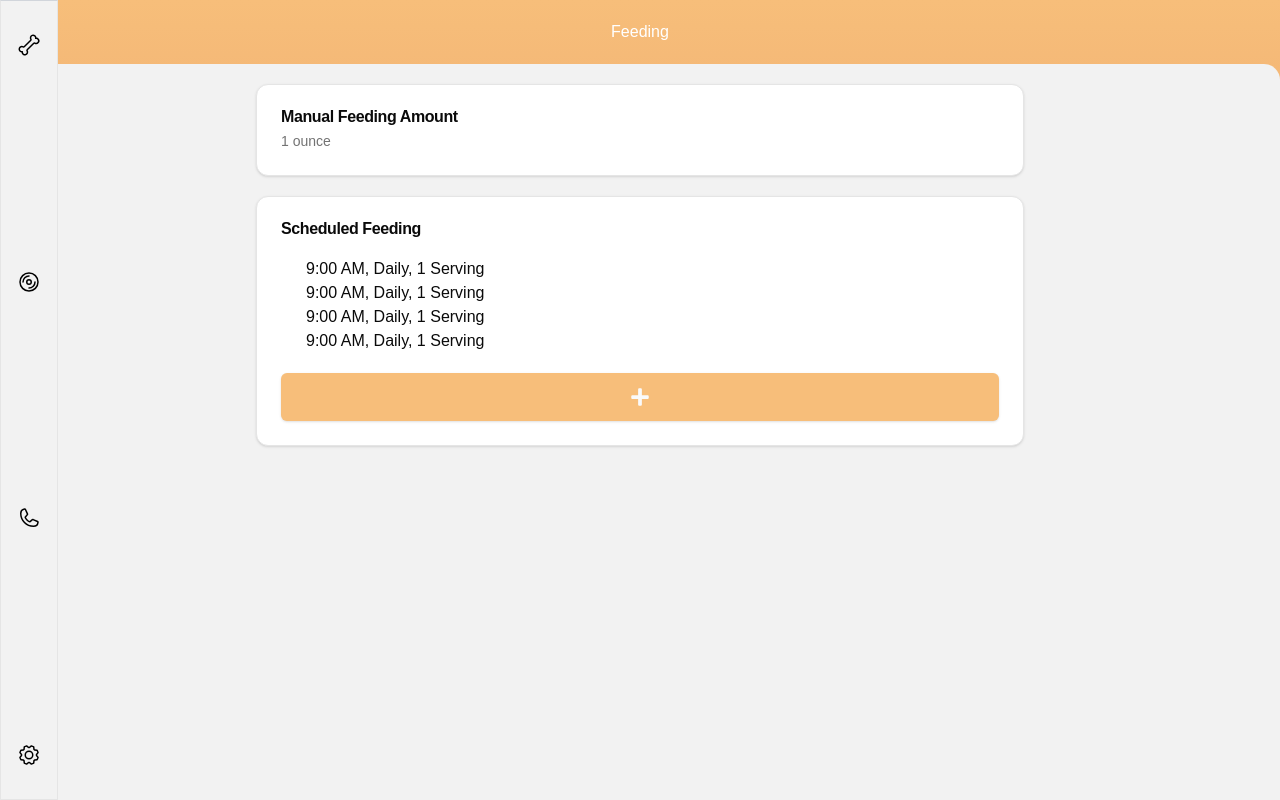
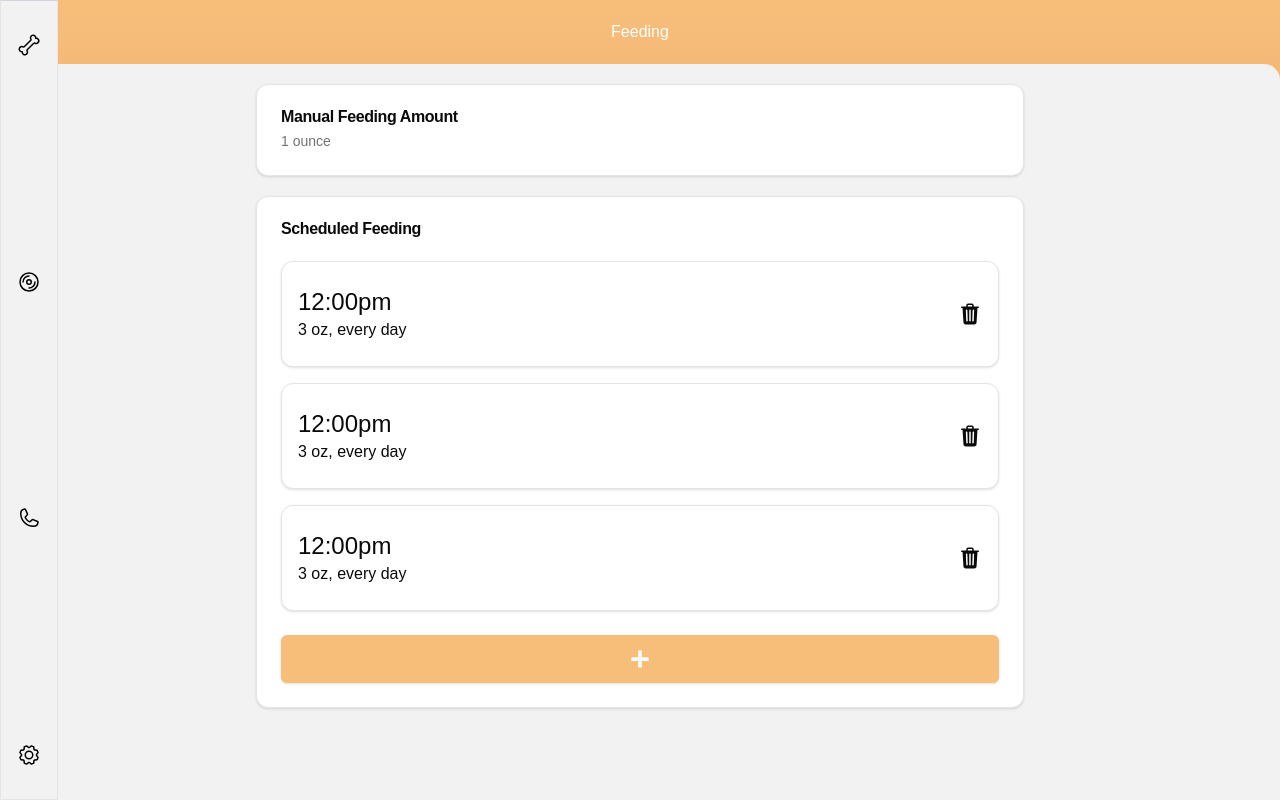
Before and after one commit to stardustgd/SmartPetFeeder, a Next.js app: page /feeding in a window 1280 px wide. Built offline with nearby package versions, Linux system fonts and the light colour scheme.

Commit message:
feat(FeedingPage): add ability to delete a schedule

```diff
--- /dev/null
+++ b/components/feeding/ScheduleCard.tsx
@@ -0,0 +1,115 @@
+'use client'
+
+import { IoTrash } from 'react-icons/io5'
+import { useState } from 'react'
+import { useToast } from '@/hooks/use-toast'
+import { useMediaQuery } from '@/hooks/use-media-query'
+
+import { Button } from '@/components/ui/button'
+import { Card } from '../ui/card'
+import {
+  Dialog,
+  DialogClose,
+  DialogContent,
+  DialogDescription,
+  DialogFooter,
+  DialogHeader,
+  DialogTitle,
+  DialogTrigger,
+} from '@/components/ui/dialog'
+import {
+  Drawer,
+  DrawerClose,
+  DrawerContent,
+  DrawerDescription,
+  DrawerFooter,
+  DrawerHeader,
+  DrawerTitle,
+  DrawerTrigger,
+} from '@/components/ui/drawer'
+
+type ScheduleCardProps = {
+  days: string
+  time: string
+  amount: string
+}
+
+export default function ScheduleCard({
+  days,
+  time,
+  amount,
+}: ScheduleCardProps) {
+  const isDesktop = useMediaQuery('(min-width: 768px)')
+  const [isOpen, setIsOpen] = useState(false)
+  const { toast } = useToast()
+
+  const handleDeletion = () => {
+    toast({
+      title: 'Schedule Deleted',
+      description: 'Feeding schedule has been deleted',
+    })
+
+    // Handle deletion in backend here
+
+    setIsOpen(false)
+  }
+
+  const DialogDrawer = isDesktop ? Dialog : Drawer
+  const DialogDrawerTrigger = isDesktop ? DialogTrigger : DrawerTrigger
+  const DialogDrawerContent = isDesktop ? DialogContent : DrawerContent
+  const DialogDrawerHeader = isDesktop ? DialogHeader : DrawerHeader
+  const DialogDrawerTitle = isDesktop ? DialogTitle : DrawerTitle
+  const DialogDrawerFooter = isDesktop ? DialogFooter : DrawerFooter
+  const DialogDrawerClose = isDesktop ? DialogClose : DrawerClose
+  const DialogDrawerDescription = isDesktop
+    ? DialogDescription
+    : DrawerDescription
+
+  return (
+    <Card className="w-full max-w-3xl mx-auto">
+      <div className="flex flex-row items-center justify-between py-6 px-4">
+        <div className="flex flex-col">
+          <h1 className="text-2xl">{time}</h1>
+          <h1>
+            {amount}, {days}
+          </h1>
+        </div>
+        <DialogDrawer open={isOpen} onOpenChange={setIsOpen}>
+          <DialogDrawerTrigger asChild>
+            <div className="cursor-pointer">
+              <IoTrash className="size-6 " />
+            </div>
+          </DialogDrawerTrigger>
+          <DialogDrawerContent>
+            <div className="mx-auto w-full max-w-sm">
+              <DialogDrawerHeader>
+                <DialogDrawerTitle>Delete Schedule</DialogDrawerTitle>
+                <DialogDrawerDescription>
+                  Are you sure you want to delete this schedule?
+                </DialogDrawerDescription>
+              </DialogDrawerHeader>
+              <div className="md:pt-8">
+                <DialogDrawerFooter>
+                  <Button
+                    onClick={handleDeletion}
+                    className="bg-[#da5959] hover:bg-[#bf4949] text-md h-12"
+                  >
+                    Delete Schedule
+                  </Button>
+                  <DialogDrawerClose asChild>
+                    <Button
+                      variant="outline"
+                      className="hover:bg-[#D9D9D9] text-md h-12"
+                    >
+                      Cancel
+                    </Button>
+                  </DialogDrawerClose>
+                </DialogDrawerFooter>
+              </div>
+            </div>
+          </DialogDrawerContent>
+        </DialogDrawer>
+      </div>
+    </Card>
+  )
+}
--- a/components/feeding/ScheduledFeeding.tsx
+++ b/components/feeding/ScheduledFeeding.tsx
@@ -31,6 +31,7 @@ import {
   DrawerTitle,
   DrawerTrigger,
 } from '@/components/ui/drawer'
+import ScheduleCard from './ScheduleCard'
 
 export default function ScheduledFeeding() {
   const [selectedDays, setSelectedDays] = useState<string[]>([])
@@ -92,14 +93,10 @@ export default function ScheduledFeeding() {
   return (
     <CustomCard cardTitle="Scheduled Feeding">
       <CardContent>
-        <div className="mb-4 grid grid-cols-[25px_1fr] items-start pb-4 last:mb-0 last:pb-0">
-          <span className="flex h-2 w-2 translate-y-1 rounded-full bg[#F7BE7A]" />
-          <div className="space-y-2">
-            <p className="leading-none">9:00 AM, Daily, 1 Serving</p>
-            <p className="leading-none">9:00 AM, Daily, 1 Serving</p>
-            <p className="leading-none">9:00 AM, Daily, 1 Serving</p>
-            <p className="leading-none">9:00 AM, Daily, 1 Serving</p>
-          </div>
+        <div className="flex flex-col gap-4">
+          <ScheduleCard days="every day" time="12:00pm" amount="3 oz" />
+          <ScheduleCard days="every day" time="12:00pm" amount="3 oz" />
+          <ScheduleCard days="every day" time="12:00pm" amount="3 oz" />
         </div>
       </CardContent>
       <CardFooter>
```
